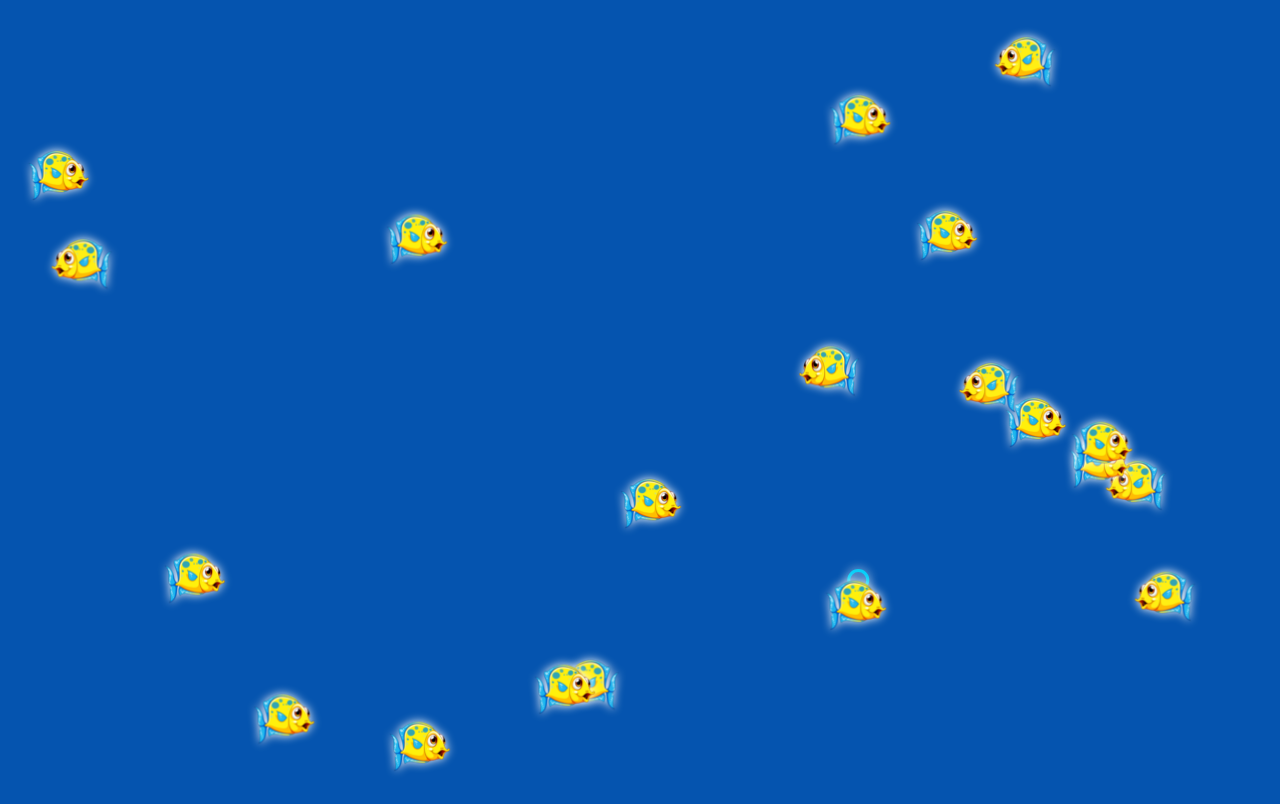
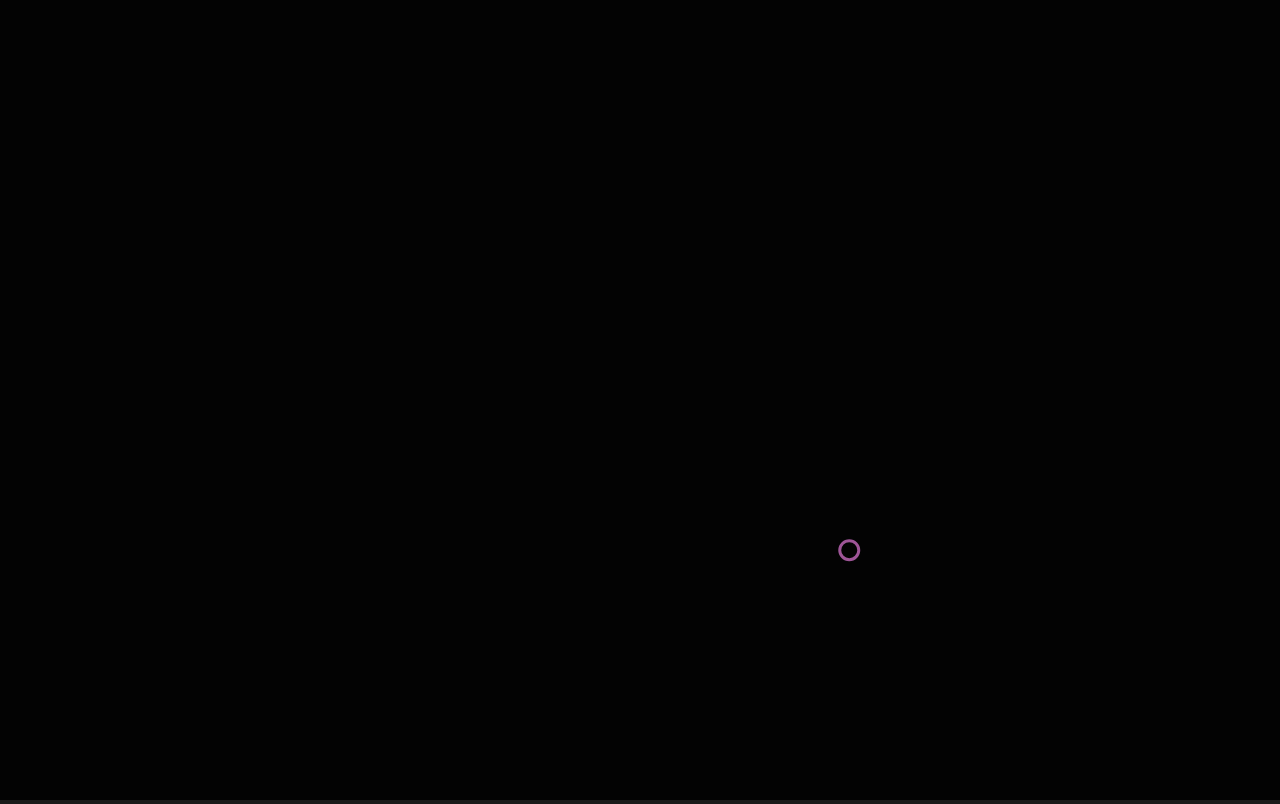
Before and after one commit to Victoria-P/Canvas-Game, a plain HTML site: page Paint/index.html in a window 1280 px wide. Drawn offline with nearby package versions, Linux system fonts and the light colour scheme.

Commit message:
add lines and enemy and player

```diff
--- a/Paint/code.js
+++ b/Paint/code.js
@@ -11,27 +11,38 @@ class Ball {
         this.updateRadiusStep = 0.5;
         this.direction = Math.random() * Math.PI * 2;
         this.speed = 3;
-    }
-    setShadow(context, color, ox, oy, blur) {
-        context.shadowColor = color;
-        context.shadowOffsetX = ox;
-        context.shadowOffsetY = oy;
-        context.shadowBlur = blur;
+        this.colors = [
+            [36, 206, 167],
+            [226, 17, 142]
+        ];
+        this.color = "rgb(36, 206, 167)";
+        this.shiftColor = Math.random();
+        this.collisions = [];
+        this.lines = [];
     }
     draw() {
         context.beginPath();
-        context.strokeStyle = "rgba(0, 217, 255, 0.898)";
+        context.strokeStyle = this.color;
         context.lineWidth = 3;
         context.arc(this.x, this.y, this.radius, 0, 2 * Math.PI);
-        this.setShadow(context, "white", 0, 0, 10);
         context.stroke();
     }
-
+    updateColor() {
+        let time = game.time;
+        let color1 = this.colors[0];
+        let color2 = this.colors[1];
+        let color = () => {
+            let c = i => Math.cos(time + this.shiftColor) * (color1[i] - color2[i]) / 2 + (color1[i] + color2[i]) / 2;
+            return `rgb(${c(0)}, ${c(1)}, ${c(2)})`;
+        }
+        this.color = color();
+    }
     move(x, y) {
         this.x = x;
         this.y = y;
     }
-    moveByDirection() {
+    moveByDirection(value = 0) {
+        let step = value;
         let x = this.x + this.speed * Math.sin(this.direction);
         let y = this.y + this.speed * Math.cos(this.direction);
         if (x > window.innerWidth + this.radius) x = -this.radius;
@@ -40,17 +51,65 @@ class Ball {
         if (y < -this.radius) y = window.innerHeight + this.radius;
         this.move(x, y);
     }
-    drop() {
-        this.move(this.x, this.y + 1)
-        if (this.y > window.innerHeight) { this.move(this.x, -10) };
-    }
     changeRadius() {
         this.radius += this.updateRadiusStep;
         if (this.radius > 30 || this.radius < 5) this.updateRadiusStep = -this.updateRadiusStep;
     }
+    checkCollision(ball){
+        let distance = Math.getDistance(this, ball);
+            if (ball != this && distance < this.radius + ball.radius && this.collisions.indexOf(ball) == -1) {
+                return true;
+            }
+            return false;
+    }
     update() {
         this.moveByDirection();
         this.changeRadius();
+        this.updateColor();
+    }
+}
+class Player extends Ball{
+    constructor (){
+        super();
+    }
+    checkCollision(){
+
+    }
+}
+
+class Enemy extends Ball{
+    constructor(x, y) {
+        super(x, y);
+    }
+    onCollision() {
+        game.balls.forEach(ball => {
+            let distance = Math.getDistance(this, ball);
+            if(this.checkCollision(ball)) {
+                ball.collisions.push(this);
+                ball.direction = this.direction;
+                ball.moveByDirection();
+                this.direction += Math.PI;
+                this.moveByDirection();
+            }
+            if (ball != this && distance < 400 && this.lines.indexOf(ball) == -1) {
+                ball.lines.push(this);
+                context.beginPath();
+                var grad = context.createLinearGradient(this.x, this.y, ball.x, ball.y);
+                grad.addColorStop(0, `rgba(128, 0, 128, ${1 -distance / 400})`);
+                grad.addColorStop(1, `rgba(255, 192, 203, ${1- distance / 400})`);
+                context.strokeStyle = grad;
+                context.lineWidth = 2;
+                context.moveTo(this.x, this.y);
+                context.lineTo(ball.x, ball.y);
+                context.stroke();
+            }
+        });
+        this.collisions = [];
+        this.lines = [];
+    }
+    update() {
+        super.update();
+        this.onCollision();
     }
 }
 
@@ -70,94 +129,56 @@ class Scene {
 class Game {
     constructor() {
         this.balls = [];
-        this.fishes = [];
-        this.init();
+        this.time = 0;
+        // this.init();
     }
     init() {
         this.setActions();
         this.scene = new Scene();
-        this.createBall();
-        this.createFishes();
+        this.createEnemy();
         this.render();
+    }
+    updateTime() {
+        this.time += 0.005;
     }
     setActions() {
         $("#paint").click((event) => {
             let x = event.pageX;
             let y = event.pageY;
-            this.createBall(x, y);
-            this.createFish(x, y);
+            this.createEnemy(x, y);
         })
         $(window).resize(() => {
             canvas.width = window.innerWidth;
             canvas.height = window.innerHeight;
         })
+        // $("#paint").mousemove((event) => {
+        //     let x = event.pageX;
+        //     let y = event.pageY;
+        //     this.balls.forEach(ball => {
+        //         context.beginPath();
+        //         context.moveTo(x, y);
+        //         context.lineTo(ball.x, ball.y);
+        //         context.stroke();
+        //     })
+        // })
     }
-    createBall(x, y) {
-        let ball = new Ball(x, y);
+    createEnemy(x, y) {
+        let ball = new Enemy(x, y);
         this.scene.add(ball);
         this.balls.push(ball);
-    }
-    createFish(x, y, direction) {
-        let fish = new Fish(x, y, direction);
-        this.scene.add(fish);
-        this.fishes.push(fish);
-    }
-    createFishes(){
-        for(let i = 0; i < 20; i++) {
-            let x = Math.random()*window.innerWidth;
-            let y = Math.random()*window.innerHeight;
-            let direction = Math.random() > 0.5 ? 1 : -1;
-            this.createFish(x, y, direction);
-            }
     }
     moveAllBalls() {
         this.balls.forEach(ball => ball.update());
     }
-    moveAllFishes() {
-        this.fishes.forEach(fish => fish.moveByDirection());
-    }
     render() {
         requestAnimationFrame(this.render.bind(this)); // это то же самое, что и сет интервал
+        this.updateTime();
         context.clearRect(0, 0, window.innerWidth, window.innerHeight);
         this.moveAllBalls();
-        this.moveAllFishes();
         this.scene.draw();
     }
 }
 
-class Fish {
-    constructor(x = 0, y = 0, direction = 1) {
-        this.x = x;
-        this.y = y;
-        this.speed = 3;
-        this.direction = direction;
-        this.textures = document.getElementsByClassName("texture");
-        this.currentTexture = direction == 1 ? 0 : 1;
-    }
-    draw() {
-        context.beginPath();
-        // context.fillStyle = "#efef3c";
-        // context.rect(this.x, this.y, 15, 15);
-        // context.fill();
-        context.drawImage(this.textures[this.currentTexture], this.x, this.y);
-    }
-    move(x, y) {
-        this.x = x;
-        this.y = y;
-    }
-    moveByDirection() {
-        let x = this.x + this.speed * this.direction;
-        if (x > window.innerWidth + 3) {
-            this.direction = -this.direction;
-            this.currentTexture = 1;
-        }
-        if (x < 0) {
-            this.direction = -this.direction;
-            this.currentTexture = 0;
-        }
-        this.move(x, this.y)
-    }
 
-}
-
-let game = new Game();
+var game = new Game();
+game.init();
--- a/Paint/index.html
+++ b/Paint/index.html
@@ -16,5 +16,6 @@
     <img src="./Sprites/fish_r.png" class="texture">
     <img src="./Sprites/fish_l.png" class="texture">
 </body>
+<script src="utils.js"></script>
 <script src="code.js"></script>
 </html>
--- a/Paint/style.css
+++ b/Paint/style.css
@@ -2,7 +2,7 @@ html, body{
     margin: 0;
     padding: 0;
     height: 100%;
-    background-color: rgb(5, 84, 175);
+    background-color: rgba(0, 0, 0, 0.897);
 }
 
 .texture{
--- /dev/null
+++ b/Paint/utils.js
@@ -0,0 +1,20 @@
+Math.toDegrees = radians => {
+    var pi = Math.PI;
+    return radians * (180 / pi);
+};
+
+Math.getDistance = (p1, p2) => {
+    return Math.sqrt(
+        Math.pow(p1.x - p2.x, 2) + Math.pow(p1.y - p2.y, 2)
+    );
+};
+
+Math.getAngle = (p1, p2) => {
+    let angle = Math.toDegrees(Math.atan2(p1.y - p2.y, p1.x - p2.x));
+
+    if (angle < 0) {
+        angle += 360;
+    }
+
+    return angle;
+};
```
